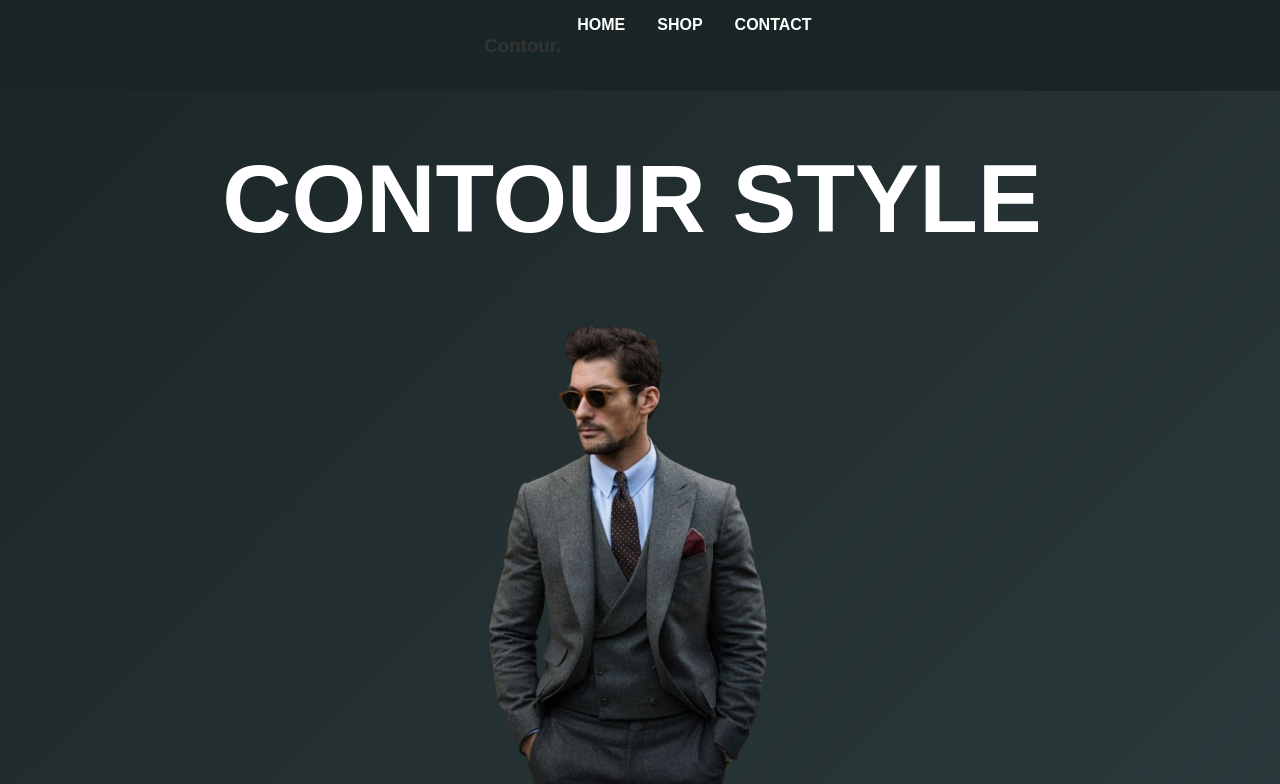
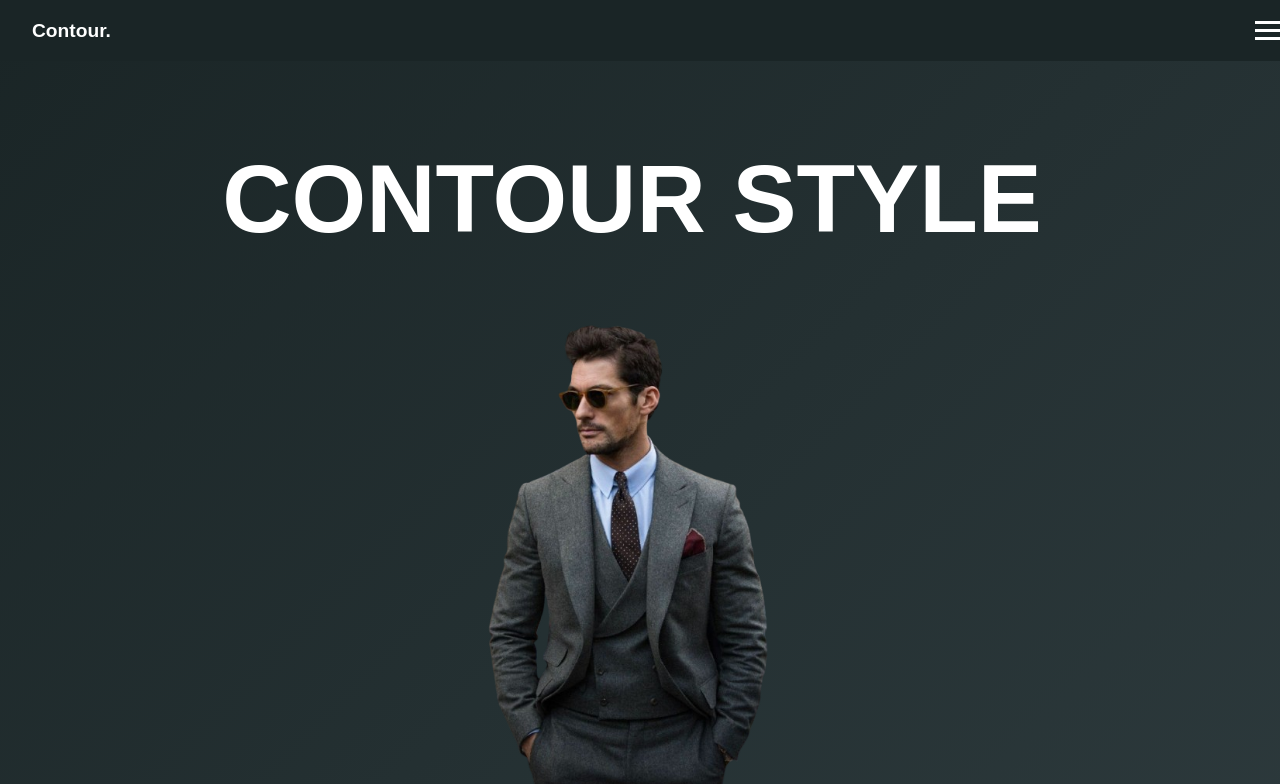
Before and after one commit to tommy251/Coutour, a Flask app: page / in a window 1280 px wide. Shown: the top 784 px of the page. Run offline with Flask 3, Linux system fonts and the light colour scheme; some libraries are stand-ins or nearby versions.

Commit message:
update files

```diff
--- a/static/styles.css
+++ b/static/styles.css
@@ -6,6 +6,7 @@ body {
     color: #333;
 }
 
+/* Navigation Bar with Hamburger Menu */
 nav {
     background-color: #1a2526;
     padding: 1rem;
@@ -14,29 +15,74 @@ nav {
     top: 0;
     z-index: 1000;
     display: flex;
-    justify-content: center;
+    justify-content: space-between;
+    align-items: center;
 }
 
-nav ul {
-    list-style: none;
-    display: flex;
-    justify-content: center;
-    margin: 0;
-    padding: 0;
+.logo h3 {
+    color: white;
+    margin: 0 0 0 1rem;
+    font-size: 1.2rem;
 }
 
-nav ul li {
-    margin: 0 1rem;
+.hamburger {
+    display: block;
+    cursor: pointer;
+    margin-right: 1rem;
 }
 
-nav ul li a {
+.hamburger span {
+    display: block;
+    width: 25px;
+    height: 3px;
+    background: white;
+    margin: 5px 0;
+    transition: all 0.3s ease;
+}
+
+.hamburger.open span:nth-child(1) {
+    transform: rotate(45deg) translate(5px, 5px);
+}
+
+.hamburger.open span:nth-child(2) {
+    opacity: 0;
+}
+
+.hamburger.open span:nth-child(3) {
+    transform: rotate(-45deg) translate(5px, -5px);
+}
+
+.nav-links {
+    position: absolute;
+    top: 60px;
+    right: 0;
+    background-color: #1a2526;
+    width: 200px;
+    height: auto;
+    display: flex;
+    flex-direction: column;
+    align-items: center;
+    transform: translateX(100%);
+    transition: transform 0.3s ease-in-out;
+}
+
+.nav-links.active {
+    transform: translateX(0);
+}
+
+.nav-links li {
+    margin: 1rem 0;
+    list-style: none;
+}
+
+.nav-links li a {
     color: white;
     text-decoration: none;
     font-weight: bold;
     text-transform: uppercase;
 }
 
-nav ul li a:hover {
+.nav-links li a:hover {
     color: #d4af37;
 }
 
--- a/templates/index.html
+++ b/templates/index.html
@@ -25,12 +25,11 @@
         </ul>
     </nav>
 
-    <!-- Home Section (Blvck Tumbler Design) -->
     <!-- Home Section (Contour-Focused Design) -->
     <section id="home" class="section">
         <div class="home-hero">
             <h1 class="main-title">Contour Style</h1>
-        <img src="/static/hit.png" alt="Contour clothes" class="hero-tumbler">
+            <img src="/static/hit.png" alt="Contour Watch" class="hero-tumbler">
             <div class="home-details">
                 <div class="detail-box">
                     <h3>Fashion Enthusiasts:</h3>
```
Lines whose indentation alone changed are shown as unchanged.
